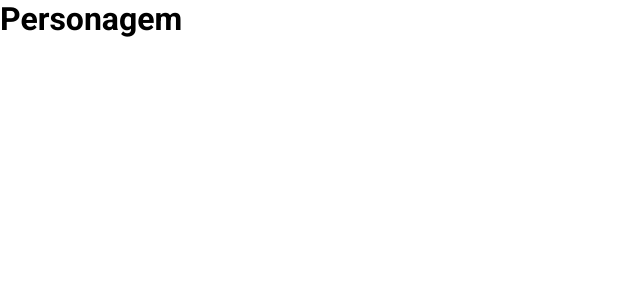
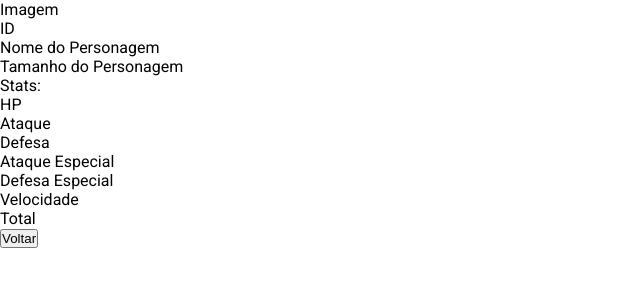
Before and after one commit to jessica-sobreira/pokemon, a React (Vite) app: page /personagem in a window 1280 px wide. Shown: the top 300 px of the page, without its empty margins (0-640 px from the left). Built offline with nearby package versions, Linux system fonts and the light colour scheme.

Commit message:
iniciando a lista

```diff
--- /dev/null
+++ b/src/components/Header.tsx
@@ -0,0 +1,21 @@
+import AppBar from '@mui/material/AppBar';
+import Box from '@mui/material/Box';
+import Toolbar from '@mui/material/Toolbar';
+import Typography from '@mui/material/Typography';
+
+export function Header() {
+    return (
+        <>
+        <Box sx={{ flexGrow: 1 }}>
+        <AppBar position="static" style={{backgroundColor: "darkred"}}>
+            <Toolbar>
+            <Typography variant="h4" component="div" sx={{ flexGrow: 1 }}>
+                Pokemon
+            </Typography>
+            </Toolbar>
+        </AppBar>
+        </Box>
+
+        </>
+    )
+}
--- /dev/null
+++ b/src/components/Pokedex.tsx
@@ -0,0 +1,33 @@
+import Card from '@mui/material/Card';
+import CardContent from '@mui/material/CardContent';
+import CardMedia from '@mui/material/CardMedia';
+import Typography from '@mui/material/Typography';
+import { CardActionArea } from '@mui/material';
+
+
+export function Pokedex() {
+    return (
+        <>
+        <aside>
+            <h2>Pokedex</h2>
+            <Card sx={{ maxWidth: 345 }}>
+            <CardActionArea>
+                <CardMedia
+                component="img"
+                height="140"
+                image="/static/images/cards/contemplative-reptile.jpg"
+                alt="green iguana"
+                />
+                <CardContent>
+                <Typography gutterBottom variant="h5" component="div">
+                    Lizard
+                </Typography>
+
+                </CardContent>
+            </CardActionArea>
+            </Card>
+        </aside>
+        </>
+
+    )
+}
--- a/src/model/pokemon.model.ts
+++ b/src/model/pokemon.model.ts
@@ -4,7 +4,7 @@ export interface PokemonModel {
     nome: string;
     tamanho: string;
     imagem: string;
-    stats: {
+    stats?: {
         hp: number;
         ataque: number;
         defesa: number;
--- a/src/pages/Personagem.tsx
+++ b/src/pages/Personagem.tsx
@@ -1,7 +1,29 @@
+import { useNavigate } from "react-router-dom";
 
 
 export function Personagem() {
+    const navigate = useNavigate();
     return (
-        <h1>Personagem</h1>
+        <>
+        <ul>
+            <li>Imagem</li>
+            <li>ID</li>
+            <li>Nome do Personagem</li>
+            <li>Tamanho do Personagem</li>
+            <li>Stats:
+                <ul>
+                    <li>HP</li>
+                    <li>Ataque</li>
+                    <li>Defesa</li>
+                    <li>Ataque Especial</li>
+                    <li>Defesa Especial</li>
+                    <li>Velocidade</li>
+                    <li>Total</li>
+                </ul>
+            </li>
+            <button onClick={() => navigate("/pokemon")}>Voltar</button>
+
+        </ul>
+        </>
     )
 }
--- a/src/pages/Pokemon.tsx
+++ b/src/pages/Pokemon.tsx
@@ -1,7 +1,51 @@
+import { useNavigate } from "react-router-dom";
+import { Pokedex } from "../components/Pokedex";
+import { Header } from "../components/Header";
+import Card from '@mui/material/Card';
+import CardActions from '@mui/material/CardActions';
+import CardContent from '@mui/material/CardContent';
+import CardMedia from '@mui/material/CardMedia';
+import Button from '@mui/material/Button';
+import Typography from '@mui/material/Typography';
+import AddIcon from '@mui/icons-material/Add';
+import StarIcon from '@mui/icons-material/Star';
+
+import { PokemonModel } from "../model/pokemon.model";
 
 
+
+// interface PokemonProps {
+//     pokemon: PokemonModel
+// }
+
 export function Pokemon() {
+
+    const navigate = useNavigate();
+
     return (
-        <h1>Pokemon</h1>
+        <>
+        <Header />
+        <Pokedex />
+        <Card sx={{ maxWidth: 345 }}>
+        <CardMedia
+            sx={{ height: 140 }}
+            image="/static/images/cards/contemplative-reptile.jpg"
+            title="green iguana"
+        />
+        <CardContent>
+            <Typography gutterBottom variant="h5" component="div">
+            Lizard
+            </Typography>
+            <Typography variant="body2" color="text.secondary">
+            Lizards are a widespread group of squamate reptiles, with over 6,000
+            species, ranging across all continents except Antarctica
+            </Typography>
+        </CardContent>
+        <CardActions>
+            <Button size="small" onClick={() => navigate("/personagem")} startIcon={<AddIcon />} style={{ fontSize: "1.3em", color: "darkred" }}></Button>
+            <Button size="small" startIcon={<StarIcon />} style={{ fontSize: "1.3em", color: "darkred" }}></Button>
+        </CardActions>
+        </Card>
+        </>
     )
 }
--- a/src/routes/routes.tsx
+++ b/src/routes/routes.tsx
@@ -2,6 +2,7 @@ import { createBrowserRouter } from "react-router-dom";
 import { Home } from "../pages/Home";
 import { Pokemon } from "../pages/Pokemon";
 import { Personagem } from "../pages/Personagem";
+
 
 
 export const routes = createBrowserRouter([
@@ -11,7 +12,7 @@ export const routes = createBrowserRouter([
     },
     {
         path: "/pokemon",
-        element: <Pokemon />
+        element: <Pokemon  />
     },
     {
         path: "/personagem",
```
Also changed, not shown: src/config/pokemon.slice.ts (+20 -1 lines).
